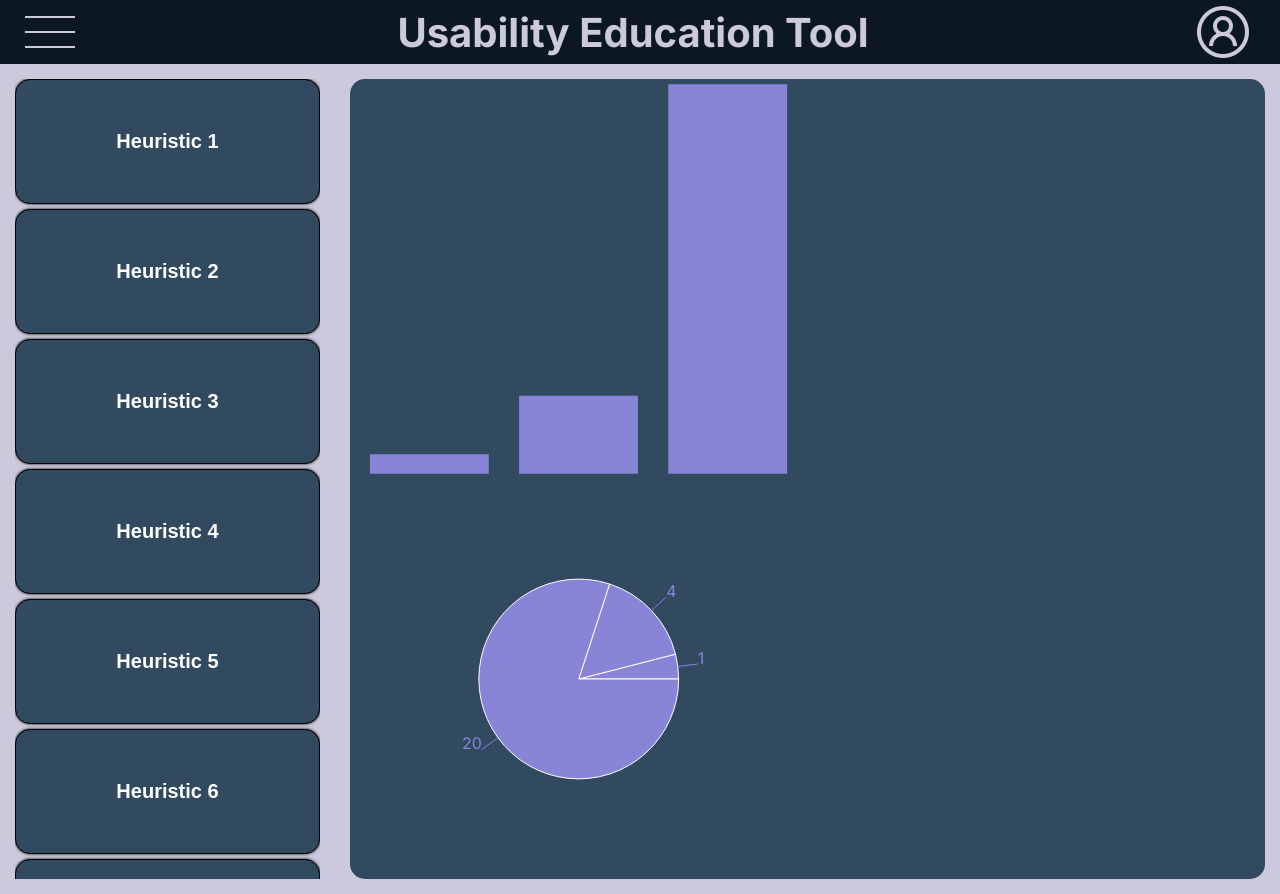
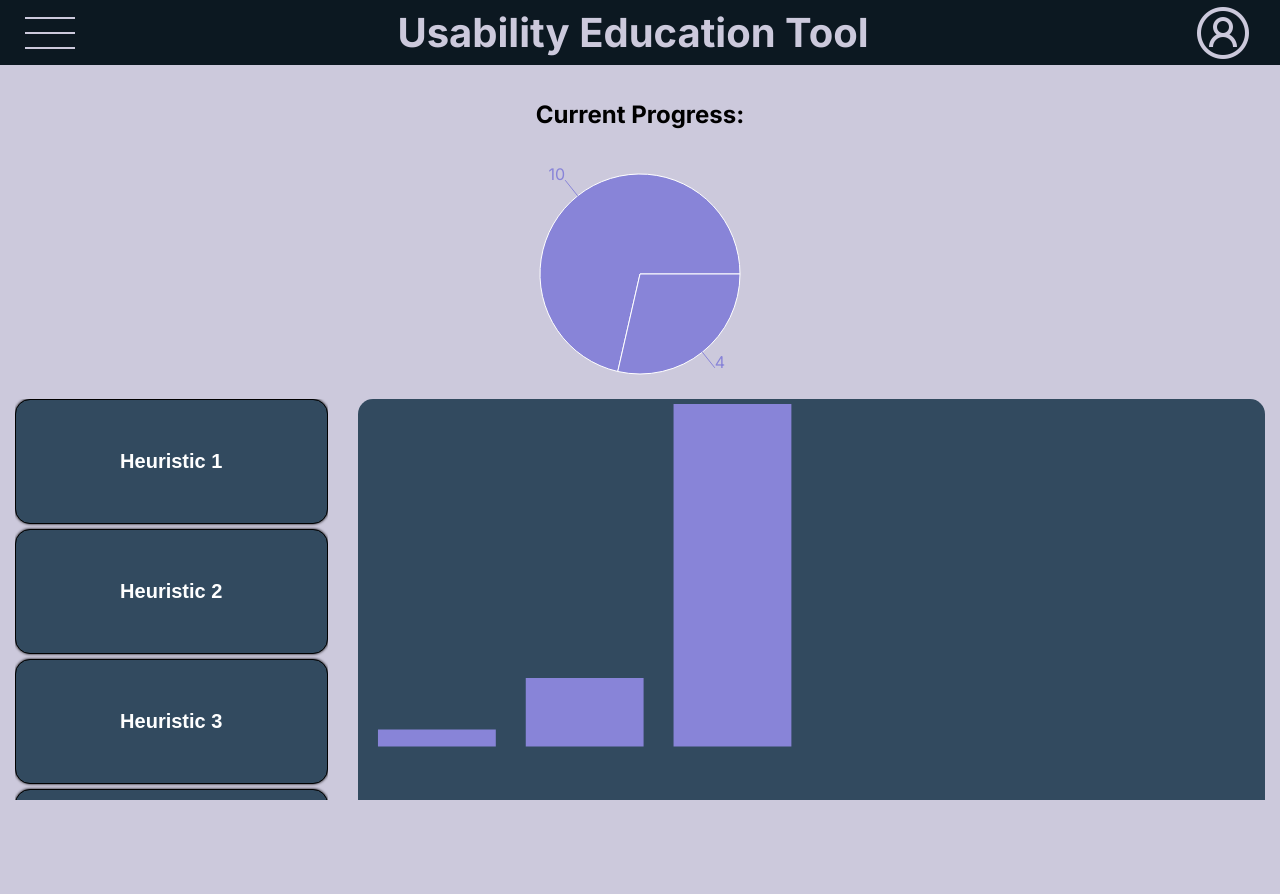
Before and after one commit to wajdialjedaani/Innovation-Labs-Usability-Education-Tool, a Next.js app in the folder usability-tool/: page /statistics in a window 1280 px wide. After the commit the page ends 800 px from the top, so only its background shows below. Built offline with nearby package versions, Linux system fonts and the light colour scheme.

Commit message:
Added total progress chart to statistics page.
Added a progress pie chart to the statistics page to tell the user the percent completion they have throughout the project.

```diff
--- a/usability-tool/app/(main)/(statistics)/statistics/page.js
+++ b/usability-tool/app/(main)/(statistics)/statistics/page.js
@@ -27,11 +27,35 @@ const exampleData = heuristics.map(() => [
   },
 ]);
 
+const numCorrect = [
+  { name: "Completed", value: 10 },
+  { name: "Incomplete", value: 4 },
+];
+
 export default function Statistics() {
   const [currHeuristic, setCurrHeuristic] = useState(0);
 
   return (
     <main>
+      <div className="progress-container">
+        <h2>Current Progress:</h2>
+        <ResponsiveContainer width="100%" height={250}>
+          <PieChart width={100} height={100}>
+            <Pie
+              dataKey="value"
+              isAnimationActive={false}
+              data={numCorrect}
+              cx="50%"
+              cy="50%"
+              outerRadius={100}
+              fill="#8884d8"
+              label
+            />
+            <Tooltip />
+          </PieChart>
+        </ResponsiveContainer>
+      </div>
+      <div className="main-stat-container">
         <section className="stat-buttons">
           {heuristics.map((heuristic, index) => (
             <button key={index} onClick={() => setCurrHeuristic(index)}>
@@ -61,6 +85,7 @@ export default function Statistics() {
             </PieChart>
           </ResponsiveContainer>
         </section>
+      </div>
     </main>
   );
 }
--- a/usability-tool/styles/globals.scss
+++ b/usability-tool/styles/globals.scss
@@ -8,6 +8,10 @@
   width: 100vw;
 }
 
+main {
+  height: calc(100% - 65px);
+}
+
 #__next {
   background: blue;
   position: absolute;
--- a/usability-tool/styles/header.scss
+++ b/usability-tool/styles/header.scss
@@ -7,6 +7,7 @@
   color: #ccc9dc;
   background: #0c1821;
   font-size: 1.25em;
+  height: 65px;
 }
 
 .menu-title {
--- a/usability-tool/styles/statistics.scss
+++ b/usability-tool/styles/statistics.scss
@@ -1,12 +1,23 @@
 main {
+  box-sizing: border-box;
   padding: 15px;
+  overflow: auto;
+}
+
+.progress-container {
+  display: flex;
+  flex-direction: column;
+  align-items: center;
+}
+
+.main-stat-container {
+  height: 100%;
   display: flex;
   gap: 30px;
 }
 
 .stat-buttons {
-  max-height: 100vh;
-  flex: 25%;
+  flex: 0 0 25%;
   display: flex;
   flex-direction: column;
   gap: 5px;
@@ -17,7 +28,7 @@ main {
     color: #ffffff;
     background-color: #324a5f;
     border-radius: 15px;
-    padding: 50px 70px;
+    padding: 50px 0;
     cursor: pointer;
     border: 1px solid black;
     box-shadow: 0px 0px 3px black;
@@ -29,7 +40,7 @@ main {
 }
 
 .stat-container {
-  flex: 75%;
+  flex: 0 1 75%;
   background-color: #324a5f;
   border-radius: 15px;
 }
```
Also changed, not shown: usability-tool/styles/mainpage.scss (+0 -13 lines). Lines whose indentation alone changed are shown as unchanged.
